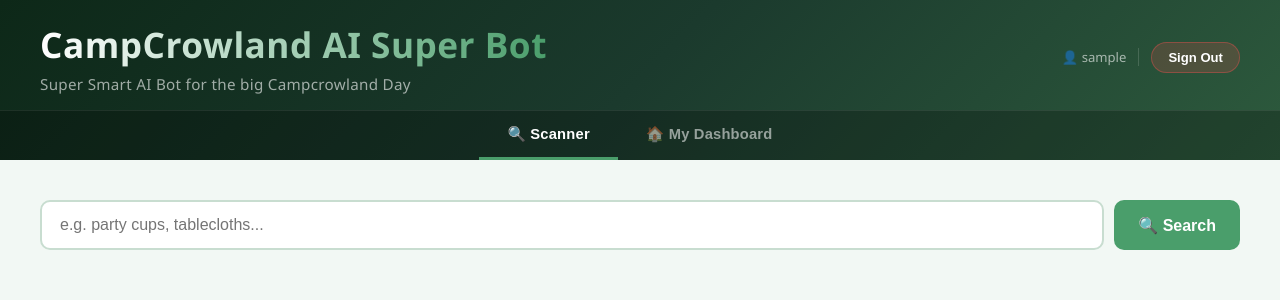
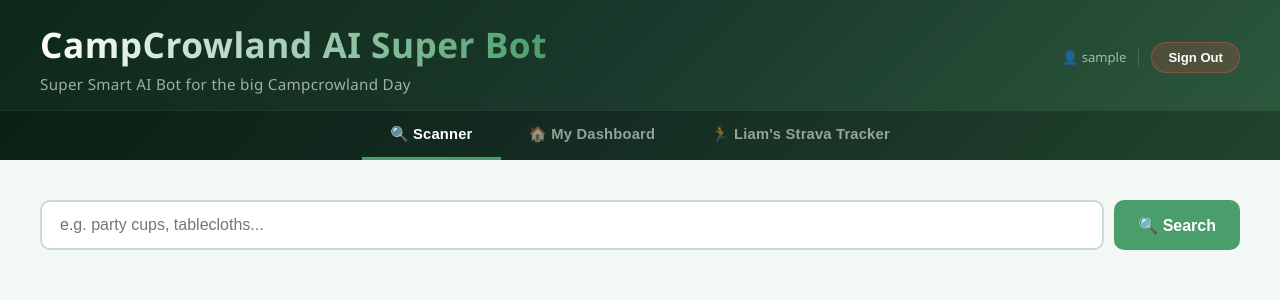
Before and after one commit to cmccann96/wedding-scanner, a React (Vite) app in the folder client/: page /app in a window 1280 px wide. Shown: the top 300 px of the page. Built offline with nearby package versions, Linux system fonts and the light colour scheme; sample sign-in values are in the browser's storage.

Commit message:
feat: add Liam's Strava Tracker tab placeholder

```diff
--- a/client/src/pages/MainApp.tsx
+++ b/client/src/pages/MainApp.tsx
@@ -10,7 +10,7 @@ import SkeletonCard from '../components/SkeletonCard';
 import type { SearchResult } from '../types';
 import type { Product } from '../types';
 
-type Tab = 'scanner' | 'dashboard';
+type Tab = 'scanner' | 'dashboard' | 'strava';
 
 export default function MainApp() {
   const { username, token, logout } = useAuth();
@@ -109,6 +109,9 @@ export default function MainApp() {
           </button>
           <button className={`tab-btn ${tab === 'dashboard' ? 'active' : ''}`} onClick={() => setTab('dashboard')}>
             🏠 My Dashboard {saved.length > 0 && tab !== 'dashboard' && <span className="tab-badge">{saved.length}</span>}
+          </button>
+          <button className={`tab-btn ${tab === 'strava' ? 'active' : ''}`} onClick={() => setTab('strava')}>
+            🏃 Liam's Strava Tracker
           </button>
         </div>
       </header>
@@ -231,6 +234,13 @@ export default function MainApp() {
             )}
           </>
         )}
+        {tab === 'strava' && (
+          <div style={{ textAlign: 'center', padding: '80px 20px' }}>
+            <div style={{ fontSize: '5rem', marginBottom: '16px' }}>🏃</div>
+            <h2 style={{ color: '#1b3a2d', fontSize: '1.6rem', marginBottom: '8px' }}>Liam's Strava Tracker</h2>
+            <p style={{ color: '#4a9e6b', fontSize: '1.1rem', fontWeight: 600 }}>Update coming soon — he's very fast 🏃</p>
+          </div>
+        )}
       </main>
     </div>
   );
```
